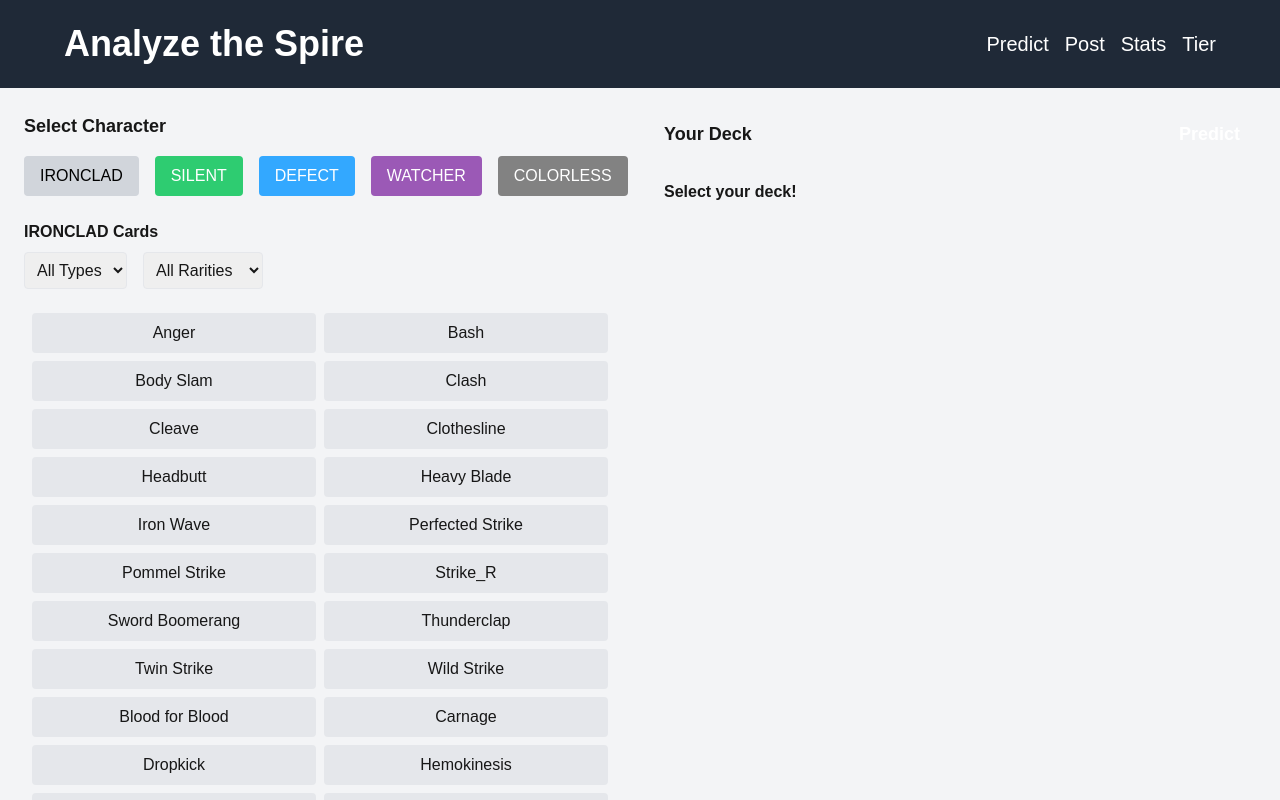
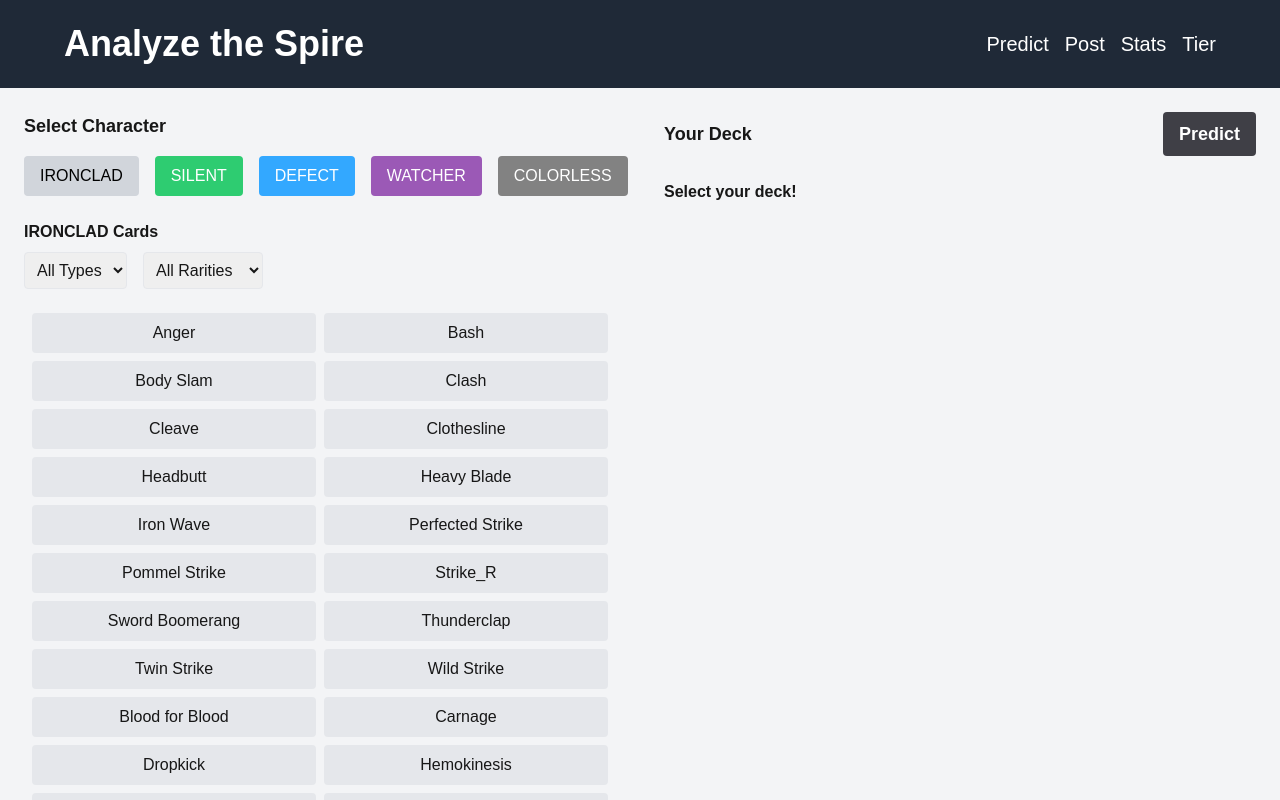
Before and after one commit to AssembleCat/analyze-the-spire-webclient, a Next.js app: page / in a window 1280 px wide. Built offline with nearby package versions, Linux system fonts and the light colour scheme.

Commit message:
[feat] primary 색상 추가

```diff
--- a/tailwind.config.ts
+++ b/tailwind.config.ts
@@ -24,6 +24,8 @@
         defect: "#33A8FF",
         watcher: "#9B59B6",
         colorless: "#828282",
+
+        primary: "#3F3F46",
       },
     },
   },
```
